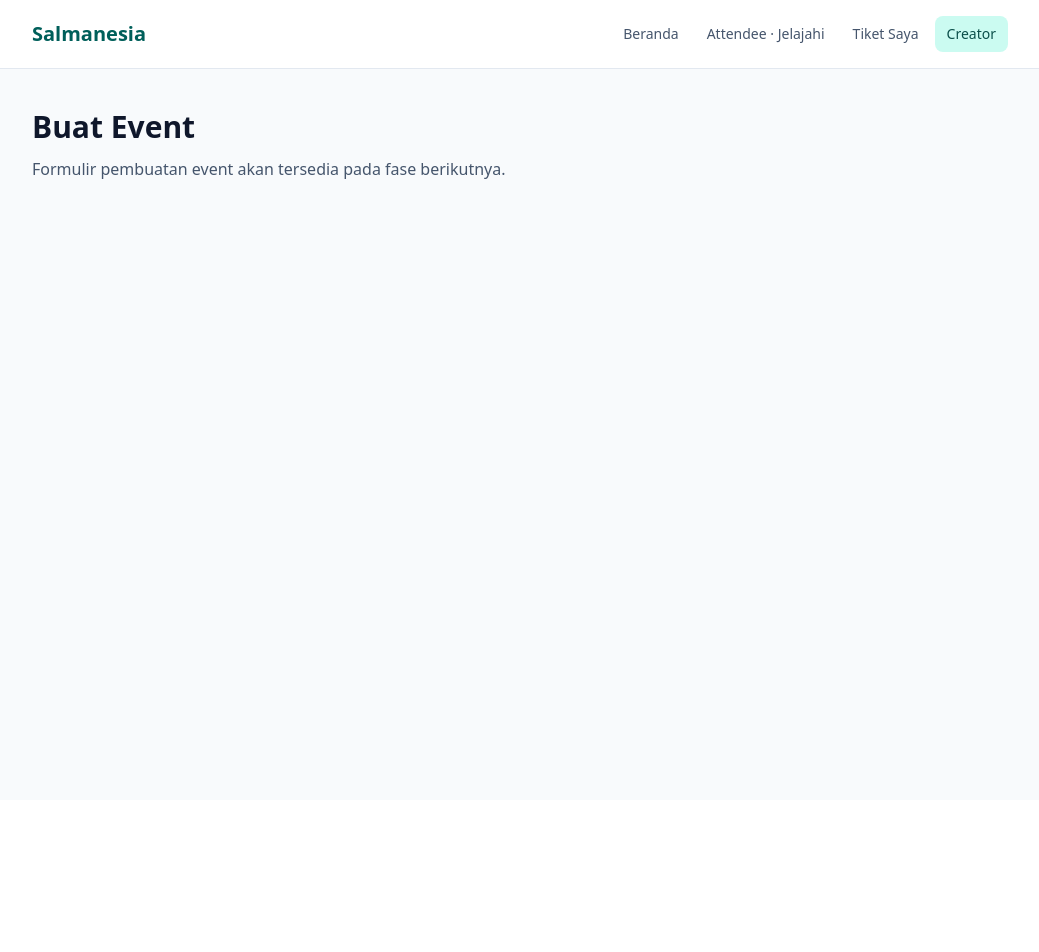
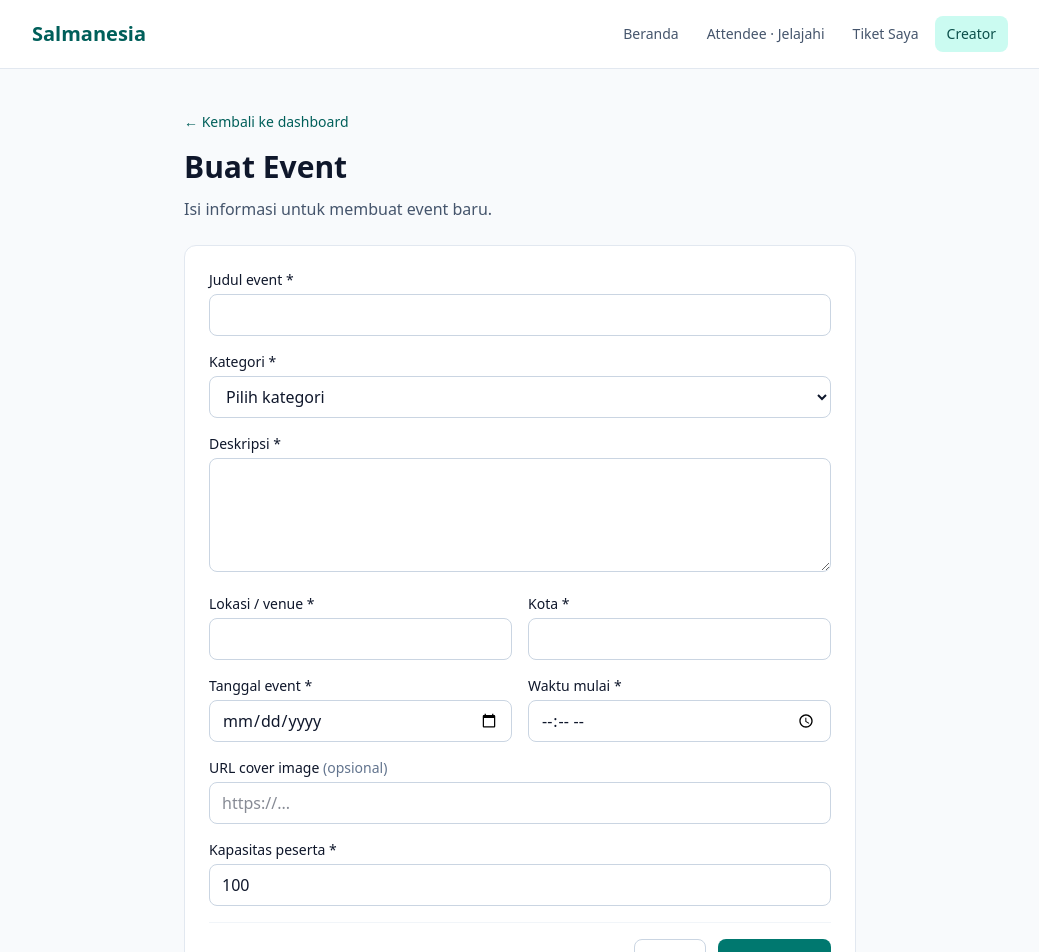
Before and after one commit to solc1us/salmanesia, a React (Vite) app: page /creator/events/new in a window 1280 px wide. Shown: the top 952 px of the page, without its empty margins (120-1159 px from the left). Before the commit the page ends 800 px from the top, so only its background shows below. Built offline with nearby package versions, Linux system fonts and the light colour scheme.

Commit message:
feat: implement event editor

```diff
--- a/src/pages/EventEditorPage.jsx
+++ b/src/pages/EventEditorPage.jsx
@@ -1,11 +1,158 @@
-import { useParams } from 'react-router'
+import { useEffect, useState } from 'react'
+import { Link, useNavigate, useParams } from 'react-router'
+import { useAppData } from '../context/AppDataContext.jsx'
+
+const categories = ['Seminar', 'Workshop', 'Musik', 'Olahraga', 'Seni', 'Kuliner', 'Sosial', 'Kompetisi', 'Komunitas', 'Lainnya']
+const today = () => {
+  const date = new Date()
+  return `${date.getFullYear()}-${String(date.getMonth() + 1).padStart(2, '0')}-${String(date.getDate()).padStart(2, '0')}`
+}
+const emptyForm = {
+  title: '', category: '', description: '', location: '', city: '',
+  date: '', startTime: '', image: '', capacity: '100',
+}
 
 export default function EventEditorPage() {
   const { eventId } = useParams()
+  const navigate = useNavigate()
+  const { events, registrations, loading, error, createEvent, updateEvent } = useAppData()
+  const [form, setForm] = useState(emptyForm)
+  const [formError, setFormError] = useState('')
+  const [saving, setSaving] = useState(false)
+  const event = eventId ? events.find((item) => item.id === eventId) : null
+  const participantCount = registrations.filter((item) => item.eventId === eventId).length
+
+  useEffect(() => {
+    if (!eventId || !event) return
+    setForm({
+      title: event.title,
+      category: event.category,
+      description: event.description,
+      location: event.location,
+      city: event.city,
+      date: event.date,
+      startTime: event.startTime,
+      image: event.image || '',
+      capacity: String(event.capacity),
+    })
+  }, [eventId, event])
+
+  function change(event) {
+    setForm((current) => ({ ...current, [event.target.name]: event.target.value }))
+  }
+
+  function submit(event) {
+    event.preventDefault()
+    setFormError('')
+    const capacity = Number(form.capacity)
+    if (!form.title.trim() || !form.category || !form.description.trim() ||
+        !form.location.trim() || !form.city.trim() || !form.date || !form.startTime) {
+      setFormError('Lengkapi semua field wajib terlebih dahulu.')
+      return
+    }
+    if (form.date < today()) {
+      setFormError('Tanggal event tidak boleh sudah lewat.')
+      return
+    }
+    if (!Number.isSafeInteger(capacity) || capacity <= 0) {
+      setFormError('Kapasitas harus berupa bilangan bulat positif.')
+      return
+    }
+    if (eventId && capacity < participantCount) {
+      setFormError(`Kapasitas tidak boleh kurang dari ${participantCount} peserta yang sudah terdaftar.`)
+      return
+    }
+    if (form.image.trim()) {
+      try {
+        const url = new URL(form.image.trim())
+        if (!['http:', 'https:'].includes(url.protocol)) throw new Error()
+      } catch {
+        setFormError('Cover image harus berupa URL HTTP atau HTTPS yang valid.')
+        return
+      }
+    }
+
+    setSaving(true)
+    try {
+      const payload = { ...form, title: form.title.trim(), description: form.description.trim(),
+        location: form.location.trim(), city: form.city.trim(), image: form.image.trim(), capacity }
+      if (eventId) updateEvent(eventId, payload)
+      else createEvent(payload)
+      navigate('/creator')
+    } catch (err) {
+      setFormError(err.message || 'Event gagal disimpan.')
+      setSaving(false)
+    }
+  }
+
+  if (loading) return <p role="status">Memuat data event...</p>
+  if (error) return <p role="alert" className="text-red-700">{error}</p>
+  if (eventId && !event) return (
+    <section>
+      <h1>Event tidak ditemukan</h1>
+      <p>Event mungkin sudah dihapus atau tautannya tidak valid.</p>
+      <Link to="/creator" className="mt-4 inline-block text-teal-800 hover:underline">Kembali ke dashboard</Link>
+    </section>
+  )
+
+  const fieldClass = 'mt-1 w-full rounded-lg border border-slate-300 bg-white px-3 py-2'
   return (
-    <section>
-      <h1>{eventId ? 'Edit Event' : 'Buat Event'}</h1>
-      <p>Formulir {eventId ? `pengeditan event ${eventId}` : 'pembuatan event'} akan tersedia pada fase berikutnya.</p>
+    <section className="mx-auto max-w-2xl">
+      <Link to="/creator" className="text-sm font-medium text-teal-800 hover:underline">← Kembali ke dashboard</Link>
+      <h1 className="mt-4">{eventId ? 'Edit Event' : 'Buat Event'}</h1>
+      <p className="mb-6">{eventId ? 'Perbarui informasi event.' : 'Isi informasi untuk membuat event baru.'}</p>
+
+      {formError && <p role="alert" className="mb-4 rounded-lg bg-red-50 p-3 text-sm text-red-800">{formError}</p>}
+      <form onSubmit={submit} className="space-y-4 rounded-xl border border-slate-200 bg-white p-5 sm:p-6">
+        <div>
+          <label htmlFor="title" className="block text-sm font-medium">Judul event *</label>
+          <input id="title" name="title" value={form.title} onChange={change} required maxLength={120} className={fieldClass} />
+        </div>
+        <div>
+          <label htmlFor="category" className="block text-sm font-medium">Kategori *</label>
+          <select id="category" name="category" value={form.category} onChange={change} required className={fieldClass}>
+            <option value="">Pilih kategori</option>
+            {categories.map((category) => <option key={category} value={category}>{category}</option>)}
+          </select>
+        </div>
+        <div>
+          <label htmlFor="description" className="block text-sm font-medium">Deskripsi *</label>
+          <textarea id="description" name="description" value={form.description} onChange={change} required rows={4} className={fieldClass} />
+        </div>
+        <div className="grid gap-4 sm:grid-cols-2">
+          <div>
+            <label htmlFor="location" className="block text-sm font-medium">Lokasi / venue *</label>
+            <input id="location" name="location" value={form.location} onChange={change} required className={fieldClass} />
+          </div>
+          <div>
+            <label htmlFor="city" className="block text-sm font-medium">Kota *</label>
+            <input id="city" name="city" value={form.city} onChange={change} required className={fieldClass} />
+          </div>
+          <div>
+            <label htmlFor="date" className="block text-sm font-medium">Tanggal event *</label>
+            <input id="date" type="date" name="date" min={today()} value={form.date} onChange={change} required className={fieldClass} />
+          </div>
+          <div>
+            <label htmlFor="startTime" className="block text-sm font-medium">Waktu mulai *</label>
+            <input id="startTime" type="time" name="startTime" value={form.startTime} onChange={change} required className={fieldClass} />
+          </div>
+        </div>
+        <div>
+          <label htmlFor="image" className="block text-sm font-medium">URL cover image <span className="font-normal text-slate-500">(opsional)</span></label>
+          <input id="image" type="url" name="image" value={form.image} onChange={change} placeholder="https://..." className={fieldClass} />
+        </div>
+        <div>
+          <label htmlFor="capacity" className="block text-sm font-medium">Kapasitas peserta *</label>
+          <input id="capacity" type="number" name="capacity" min={Math.max(1, participantCount)} step="1" value={form.capacity} onChange={change} required className={fieldClass} />
+          {eventId && <p className="mt-1 text-xs">Peserta terdaftar saat ini: {participantCount}.</p>}
+        </div>
+        <div className="flex flex-col-reverse gap-3 border-t border-slate-100 pt-4 sm:flex-row sm:justify-end">
+          <Link to="/creator" className="rounded-lg border border-slate-300 px-4 py-2 text-center font-medium hover:bg-slate-50">Batal</Link>
+          <button type="submit" disabled={saving} className="rounded-lg bg-teal-700 px-4 py-2 font-medium text-white hover:bg-teal-800 disabled:cursor-not-allowed disabled:opacity-60">
+            {saving ? 'Menyimpan...' : eventId ? 'Simpan Perubahan' : 'Buat Event'}
+          </button>
+        </div>
+      </form>
     </section>
   )
 }
```
